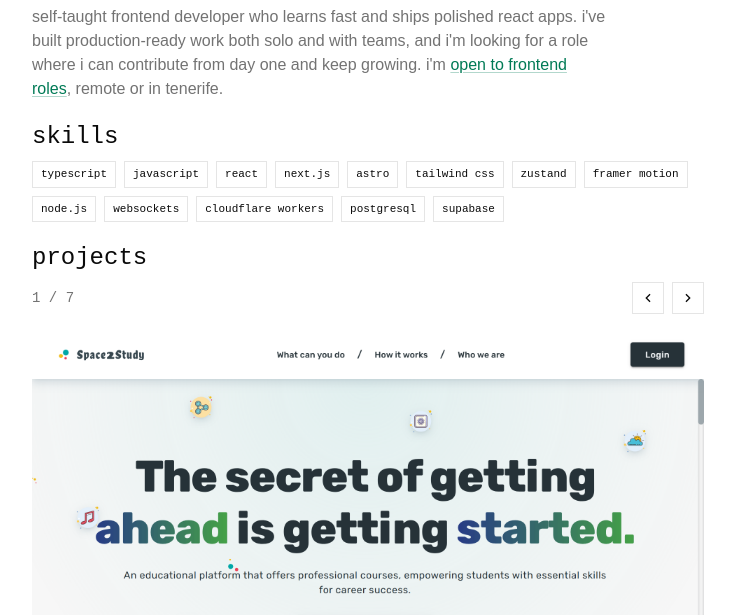
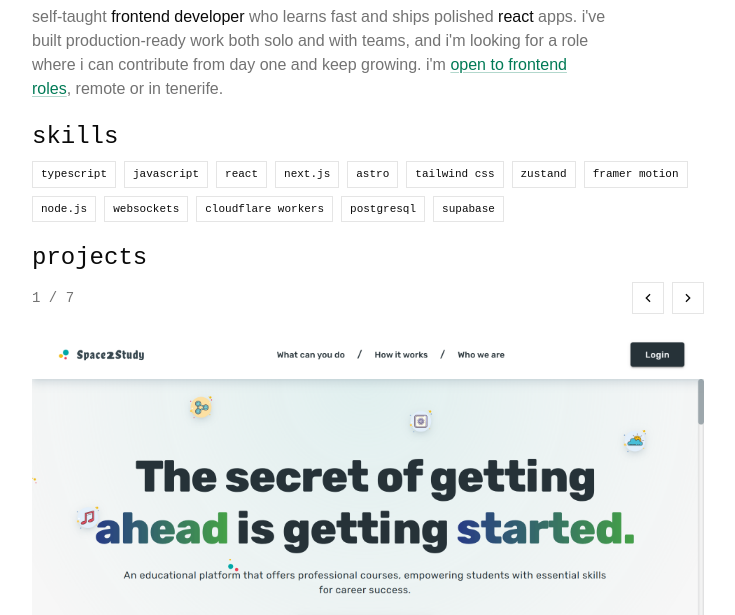
Before and after one commit to ImDarkly/portfolio, an Astro site in the folder web/: page / in a window 1280 px wide. Shown: the part 179-794 px from the top of the page, without its empty margins (272-1007 px from the left). Built offline with nearby package versions, Linux system fonts and the light colour scheme; Astro itself is replaced by a stand-in of ours.

Commit message:
feat(web): emphasize keywords in hero bio

```diff
--- a/web/src/components/sections/Hero.astro
+++ b/web/src/components/sections/Hero.astro
@@ -13,8 +13,11 @@
   <p
     class="max-w-prose font-sans text-sm leading-6 text-muted-foreground lowercase sm:text-base"
   >
-    self-taught frontend developer who learns fast and ships polished React
-    apps. i've built production-ready work both solo and with teams, and i'm
+    self-taught{" "}
+    <strong class="font-medium text-foreground">frontend developer</strong> who
+    learns fast and ships polished{" "}
+    <strong class="font-medium text-foreground">React</strong> apps. i've built
+    production-ready work both solo and with teams, and i'm
     looking for a role where i can contribute from day one and keep growing.
     i'm{" "}
     <a
```
